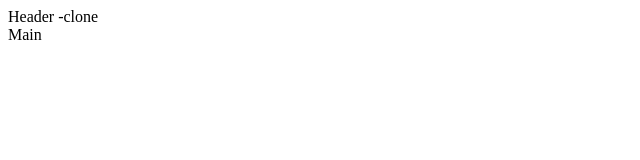
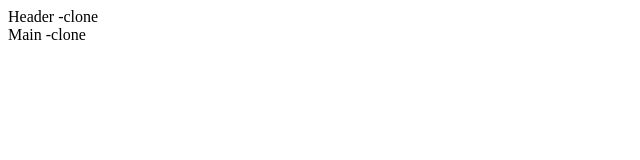
Before and after one commit to a-tatarenkov/git-lesson-11.01-19, a plain HTML site: page index.html in a window 1280 px wide. Shown: the full height of the page, 0-640 px from the left. Drawn offline with Linux system fonts and the light colour scheme.

Commit message:
refactor clone

```diff
--- a/index.html
+++ b/index.html
@@ -11,7 +11,7 @@
         Header -clone
     </header>
     <main>
-        Main
+        Main -clone
     </main>
     <script src="./main.js">
 
```
